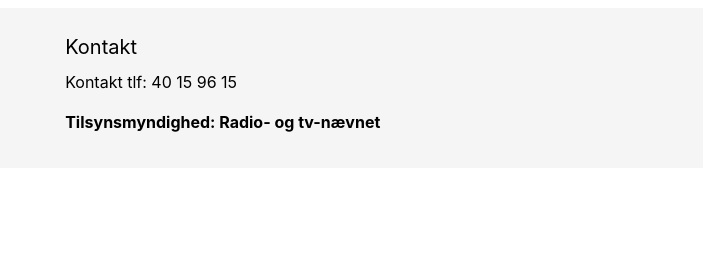
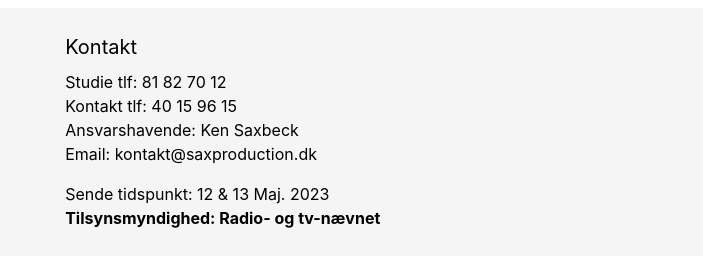
Before and after one commit to Saxbeck/acclanding, a React (Create React App) app: page / in a window 1280 px wide. Shown: the part 632-888 px from the top of the page, without its empty margins (288-991 px from the left). Before the commit the page ends 800 px from the top, so only its background shows below. Built offline with nearby package versions, Linux system fonts and the light colour scheme.

Commit message:
added more contact info

```diff
--- a/src/App.tsx
+++ b/src/App.tsx
@@ -33,10 +33,14 @@
       <Box minH="20vh" color="black" background="blackAlpha.50" p="4">
         <Container>
           <Text fontSize='xl' py="2">Kontakt</Text>
-          {/*<Text><Link href="tel:81827012">Studie tlf: 81 82 70 12</Link></Text>*/}
-          <Text><Link href="tel:40159615">Kontakt tlf: 40 15 96 15</Link></Text>
-          {/*<Text>Email: kontakt@saxproduction.dk</Text>*/}
+          <Box>
+            <Text><Link href="tel:81827012">Studie tlf: 81 82 70 12</Link></Text>
+            <Text><Link href="tel:40159615">Kontakt tlf: 40 15 96 15</Link></Text>
+            <Text>Ansvarshavende: Ken Saxbeck</Text>
+            <Text>Email: kontakt@saxproduction.dk</Text>
+          </Box>
           <Box py="4">
+            <Text>Sende tidspunkt: 12 & 13 Maj. 2023</Text>
             <Text as='b'><Link href="https://slks.dk/">Tilsynsmyndighed: Radio- og tv-nævnet</Link></Text>
           </Box>
         </Container>
```
